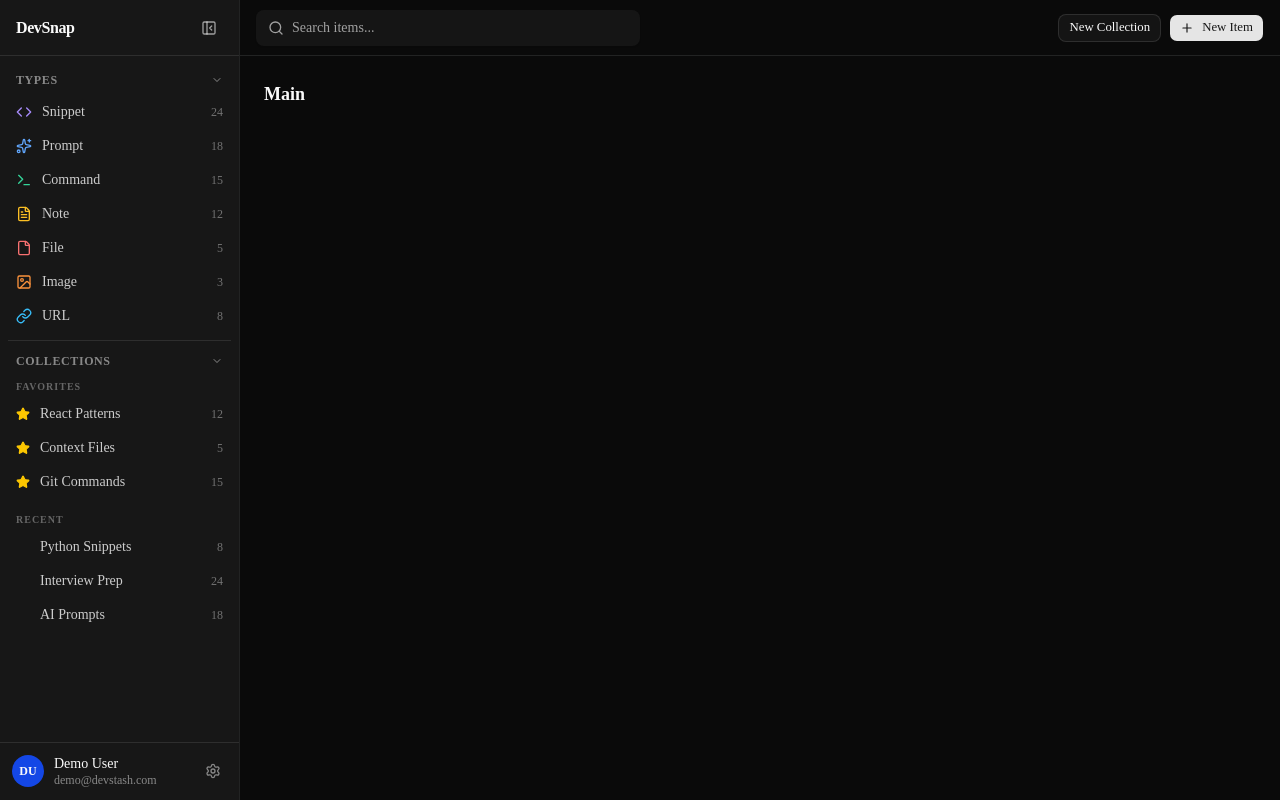
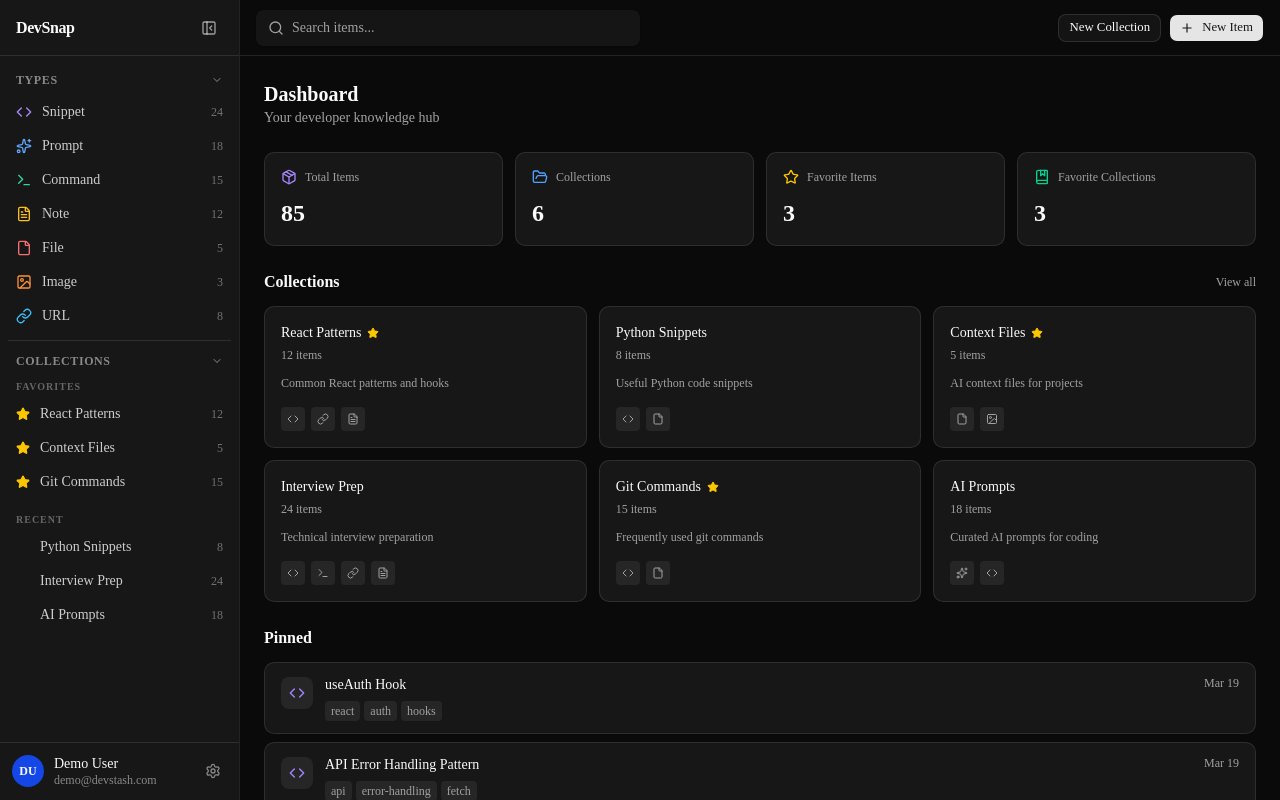
Before and after one commit to xiarnousx/conversational-ai-practice, a Next.js app in the folder devsnap/: page /dashboard in a window 1280 px wide. Built offline with nearby package versions, Linux system fonts and the light colour scheme.

Commit message:
phase2 main dashboard

```diff
--- a/devsnap/context/current-feature.md
+++ b/devsnap/context/current-feature.md
@@ -23,3 +23,4 @@ Not Started
 - 2026-03-19: Initial Next.js project setup and boilerplate cleanup
 - 2026-03-21: Dashboard UI Phase 1 completed — ShadCN init, dark mode, /dashboard route with topbar, sidebar and main placeholders
 - 2026-03-21: Dashboard UI Phase 2 completed — collapsible sidebar, item types with links, favorite/recent collections, user avatar area, mobile drawer
+- 2026-03-21: Dashboard UI Phase 3 completed — stats cards, collections grid, pinned items, and recent items sections using mock data
--- a/devsnap/src/app/dashboard/page.tsx
+++ b/devsnap/src/app/dashboard/page.tsx
@@ -1,5 +1,34 @@
+import { mockCollections, mockItems, mockTypeCounts } from "@/lib/mock-data";
+import StatsCards from "@/components/dashboard/StatsCards";
+import CollectionsGrid from "@/components/dashboard/CollectionsGrid";
+import PinnedItems from "@/components/dashboard/PinnedItems";
+import RecentItems from "@/components/dashboard/RecentItems";
+
 export default function DashboardPage() {
+  const totalItems = Object.values(mockTypeCounts).reduce((a, b) => a + b, 0);
+  const totalCollections = mockCollections.length;
+  const favoriteItems = mockItems.filter((i) => i.isFavorite).length;
+  const favoriteCollections = mockCollections.filter((c) => c.isFavorite).length;
+
   return (
-    <h2 className="text-foreground font-semibold text-lg">Main</h2>
+    <div className="space-y-6">
+      <div>
+        <h1 className="text-xl font-semibold text-foreground">Dashboard</h1>
+        <p className="text-sm text-muted-foreground">Your developer knowledge hub</p>
+      </div>
+
+      <StatsCards
+        totalItems={totalItems}
+        totalCollections={totalCollections}
+        favoriteItems={favoriteItems}
+        favoriteCollections={favoriteCollections}
+      />
+
+      <CollectionsGrid collections={mockCollections} />
+
+      <PinnedItems items={mockItems} />
+
+      <RecentItems items={mockItems} />
+    </div>
   );
 }
--- /dev/null
+++ b/devsnap/src/components/dashboard/CollectionsGrid.tsx
@@ -0,0 +1,90 @@
+import {
+  Code,
+  Sparkles,
+  Terminal,
+  FileText,
+  File,
+  ImageIcon,
+  Link,
+  Star,
+  MoreHorizontal,
+  LucideIcon,
+} from "lucide-react";
+
+const typeIconMap: Record<string, LucideIcon> = {
+  snippet: Code,
+  prompt: Sparkles,
+  command: Terminal,
+  note: FileText,
+  file: File,
+  image: ImageIcon,
+  url: Link,
+};
+
+interface Collection {
+  id: string;
+  name: string;
+  description: string;
+  itemCount: number;
+  isFavorite: boolean;
+  icons: string[];
+}
+
+interface CollectionsGridProps {
+  collections: Collection[];
+}
+
+export default function CollectionsGrid({ collections }: CollectionsGridProps) {
+  return (
+    <section>
+      <div className="mb-3 flex items-center justify-between">
+        <h2 className="font-semibold text-foreground">Collections</h2>
+        <button className="text-xs text-muted-foreground hover:text-foreground transition-colors">
+          View all
+        </button>
+      </div>
+      <div className="grid grid-cols-1 gap-3 sm:grid-cols-2 lg:grid-cols-3">
+        {collections.map((col) => (
+          <div
+            key={col.id}
+            className="group rounded-lg border border-border bg-card p-4 hover:border-border/80 cursor-pointer transition-colors"
+          >
+            <div className="mb-1 flex items-start justify-between gap-2">
+              <div className="flex items-center gap-1.5 min-w-0">
+                <span className="truncate font-medium text-sm text-foreground">
+                  {col.name}
+                </span>
+                {col.isFavorite && (
+                  <Star className="size-3 shrink-0 fill-yellow-400 text-yellow-400" />
+                )}
+              </div>
+              <button className="shrink-0 opacity-0 group-hover:opacity-100 transition-opacity text-muted-foreground hover:text-foreground">
+                <MoreHorizontal className="size-4" />
+              </button>
+            </div>
+            <p className="mb-3 text-xs text-muted-foreground">
+              {col.itemCount} items
+            </p>
+            <p className="mb-4 text-xs text-muted-foreground line-clamp-2">
+              {col.description}
+            </p>
+            <div className="flex items-center gap-1.5">
+              {col.icons.map((iconName, i) => {
+                const Icon = typeIconMap[iconName];
+                if (!Icon) return null;
+                return (
+                  <div
+                    key={i}
+                    className="flex size-6 items-center justify-center rounded bg-muted"
+                  >
+                    <Icon className="size-3 text-muted-foreground" />
+                  </div>
+                );
+              })}
+            </div>
+          </div>
+        ))}
+      </div>
+    </section>
+  );
+}
--- /dev/null
+++ b/devsnap/src/components/dashboard/ItemRow.tsx
@@ -0,0 +1,74 @@
+import {
+  Code,
+  Sparkles,
+  Terminal,
+  FileText,
+  File,
+  ImageIcon,
+  Link,
+  LucideIcon,
+} from "lucide-react";
+
+const typeIconMap: Record<string, { icon: LucideIcon; color: string }> = {
+  Snippet: { icon: Code, color: "text-violet-400" },
+  Prompt: { icon: Sparkles, color: "text-blue-400" },
+  Command: { icon: Terminal, color: "text-emerald-400" },
+  Note: { icon: FileText, color: "text-yellow-400" },
+  File: { icon: File, color: "text-red-400" },
+  Image: { icon: ImageIcon, color: "text-orange-400" },
+  URL: { icon: Link, color: "text-sky-400" },
+};
+
+interface Item {
+  id: string;
+  title: string;
+  description: string;
+  typeName: string;
+  tags: string[];
+  createdAt: string;
+}
+
+interface ItemRowProps {
+  item: Item;
+}
+
+function formatDate(iso: string) {
+  return new Date(iso).toLocaleDateString("en-US", {
+    month: "short",
+    day: "numeric",
+  });
+}
+
+export default function ItemRow({ item }: ItemRowProps) {
+  const typeEntry = typeIconMap[item.typeName];
+  const Icon = typeEntry?.icon ?? File;
+  const iconColor = typeEntry?.color ?? "text-muted-foreground";
+
+  return (
+    <div className="flex items-start gap-3 rounded-lg border border-border bg-card px-4 py-3 hover:border-border/80 cursor-pointer transition-colors">
+      <div className="mt-0.5 flex size-8 shrink-0 items-center justify-center rounded-md bg-muted">
+        <Icon className={`size-4 ${iconColor}`} />
+      </div>
+      <div className="min-w-0 flex-1">
+        <p className="truncate text-sm font-medium text-foreground">
+          {item.title}
+        </p>
+        {item.tags.length > 0 && (
+          <div className="mt-1.5 flex flex-wrap gap-1">
+            {item.tags.map((tag) => (
+              <span
+                key={tag}
+                className="rounded bg-muted px-1.5 py-0.5 text-xs text-muted-foreground"
+              >
+                {tag}
+              </span>
+            ))}
+          </div>
+        )}
+      </div>
+      <span className="shrink-0 text-xs text-muted-foreground">
+        {formatDate(item.createdAt)}
+      </span>
+    </div>
+  );
+}
--- /dev/null
+++ b/devsnap/src/components/dashboard/PinnedItems.tsx
@@ -0,0 +1,32 @@
+import ItemRow from "./ItemRow";
+
+interface Item {
+  id: string;
+  title: string;
+  description: string;
+  typeName: string;
+  tags: string[];
+  isPinned: boolean;
+  createdAt: string;
+}
+
+interface PinnedItemsProps {
+  items: Item[];
+}
+
+export default function PinnedItems({ items }: PinnedItemsProps) {
+  const pinned = items.filter((i) => i.isPinned);
+
+  if (pinned.length === 0) return null;
+
+  return (
+    <section>
+      <h2 className="mb-3 font-semibold text-foreground">Pinned</h2>
+      <div className="flex flex-col gap-2">
+        {pinned.map((item) => (
+          <ItemRow key={item.id} item={item} />
+        ))}
+      </div>
+    </section>
+  );
+}
--- /dev/null
+++ b/devsnap/src/components/dashboard/RecentItems.tsx
@@ -0,0 +1,31 @@
+import ItemRow from "./ItemRow";
+
+interface Item {
+  id: string;
+  title: string;
+  description: string;
+  typeName: string;
+  tags: string[];
+  createdAt: string;
+}
+
+interface RecentItemsProps {
+  items: Item[];
+}
+
+export default function RecentItems({ items }: RecentItemsProps) {
+  const recent = [...items]
+    .sort((a, b) => new Date(b.createdAt).getTime() - new Date(a.createdAt).getTime())
+    .slice(0, 10);
+
+  return (
+    <section>
+      <h2 className="mb-3 font-semibold text-foreground">Recent Items</h2>
+      <div className="flex flex-col gap-2">
+        {recent.map((item) => (
+          <ItemRow key={item.id} item={item} />
+        ))}
+      </div>
+    </section>
+  );
+}
--- /dev/null
+++ b/devsnap/src/components/dashboard/StatsCards.tsx
@@ -0,0 +1,61 @@
+import { Package, FolderOpen, Star, BookMarked } from "lucide-react";
+
+interface StatCard {
+  label: string;
+  value: number;
+  icon: React.ReactNode;
+}
+
+interface StatsCardsProps {
+  totalItems: number;
+  totalCollections: number;
+  favoriteItems: number;
+  favoriteCollections: number;
+}
+
+export default function StatsCards({
+  totalItems,
+  totalCollections,
+  favoriteItems,
+  favoriteCollections,
+}: StatsCardsProps) {
+  const cards: StatCard[] = [
+    {
+      label: "Total Items",
+      value: totalItems,
+      icon: <Package className="size-4 text-violet-400" />,
+    },
+    {
+      label: "Collections",
+      value: totalCollections,
+      icon: <FolderOpen className="size-4 text-blue-400" />,
+    },
+    {
+      label: "Favorite Items",
+      value: favoriteItems,
+      icon: <Star className="size-4 text-yellow-400" />,
+    },
+    {
+      label: "Favorite Collections",
+      value: favoriteCollections,
+      icon: <BookMarked className="size-4 text-emerald-400" />,
+    },
+  ];
+
+  return (
+    <div className="grid grid-cols-2 gap-3 sm:grid-cols-4">
+      {cards.map((card) => (
+        <div
+          key={card.label}
+          className="rounded-lg border border-border bg-card p-4"
+        >
+          <div className="mb-3 flex items-center gap-2">
+            {card.icon}
+            <span className="text-xs text-muted-foreground">{card.label}</span>
+          </div>
+          <p className="text-2xl font-semibold text-foreground">{card.value}</p>
+        </div>
+      ))}
+    </div>
+  );
+}
```
